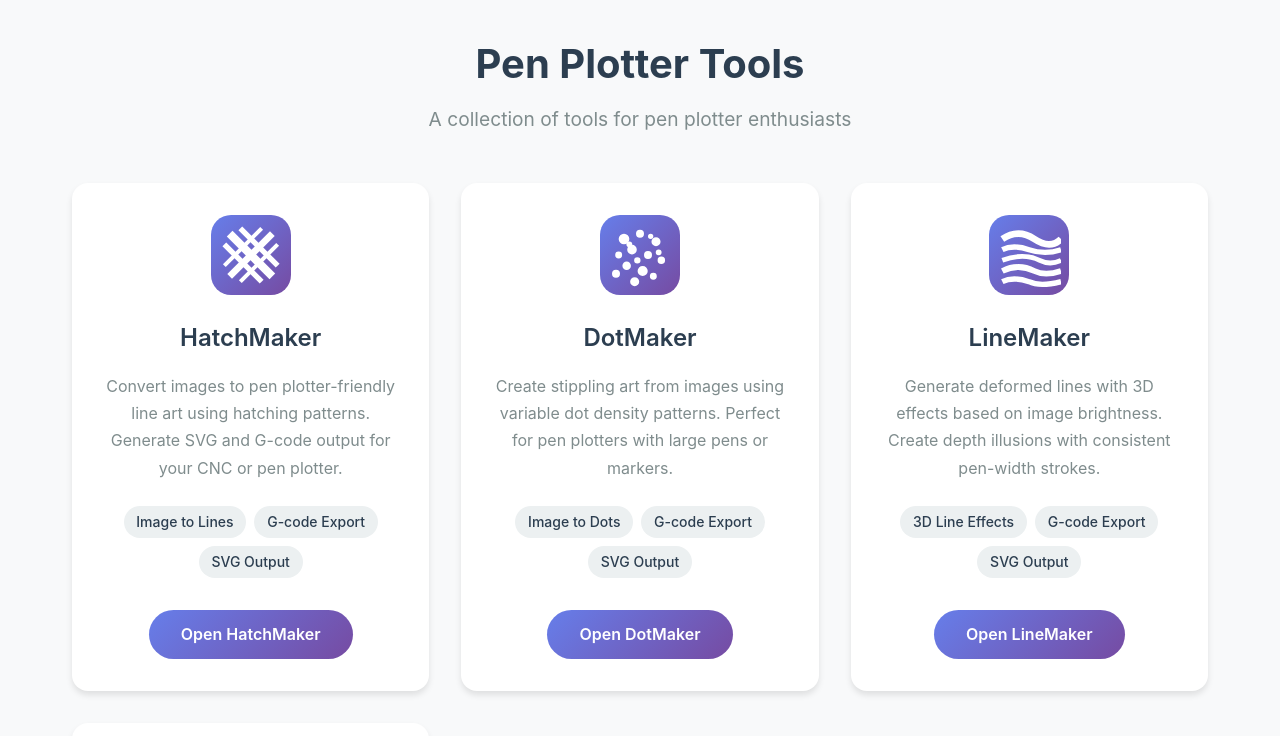
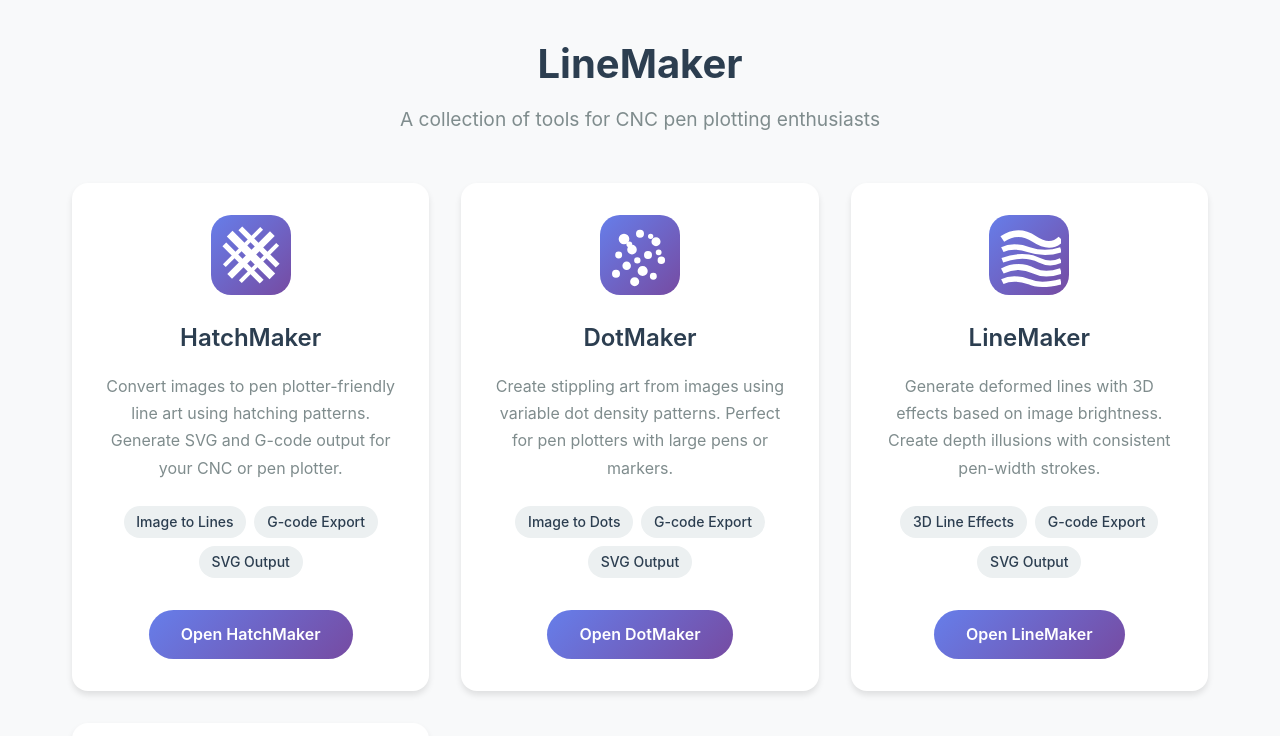
Before and after one commit to The-Nils/LineMaker, a plain HTML site: page index.html in a window 1280 px wide. Shown: the top 736 px of the page. Drawn offline with Linux system fonts and the light colour scheme.

Commit message:
feat: add initial README and update index.html for LineMaker tool

```diff
--- a/index.html
+++ b/index.html
@@ -3,14 +3,14 @@
 <head>
     <meta charset="UTF-8">
     <meta name="viewport" content="width=device-width, initial-scale=1.0">
-    <title>Pen Plotter Tools</title>
+    <title>LineMaker</title>
     <link rel="stylesheet" href="styles.css">
 </head>
 <body>
     <div class="container">
         <header>
-            <h1>Pen Plotter Tools</h1>
-            <p>A collection of tools for pen plotter enthusiasts</p>
+            <h1>LineMaker</h1>
+            <p>A collection of tools for CNC pen plotting enthusiasts</p>
         </header>
 
         <main>
```
Also changed, not shown: README.md (added).
